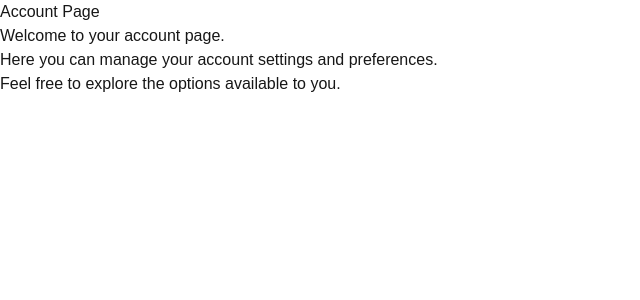
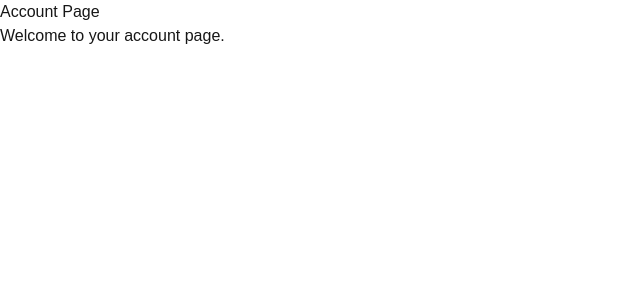
Before and after one commit to Team-Routex/erp_frontend, a Next.js app: page /account in a window 1280 px wide. Shown: the top 300 px of the page, without its empty margins (0-640 px from the left). Built offline with nearby package versions, Linux system fonts and the light colour scheme.

Commit message:
added  development branch

```diff
--- a/src/app/account/page.jsx
+++ b/src/app/account/page.jsx
@@ -3,8 +3,7 @@ export default function AccountPage() {
         <div>
             <h1>Account Page</h1>
             <p>Welcome to your account page.</p>
-            <p>Here you can manage your account settings and preferences.</p>
-            <p>Feel free to explore the options available to you.</p>
+
         </div>
     );
 }
```
